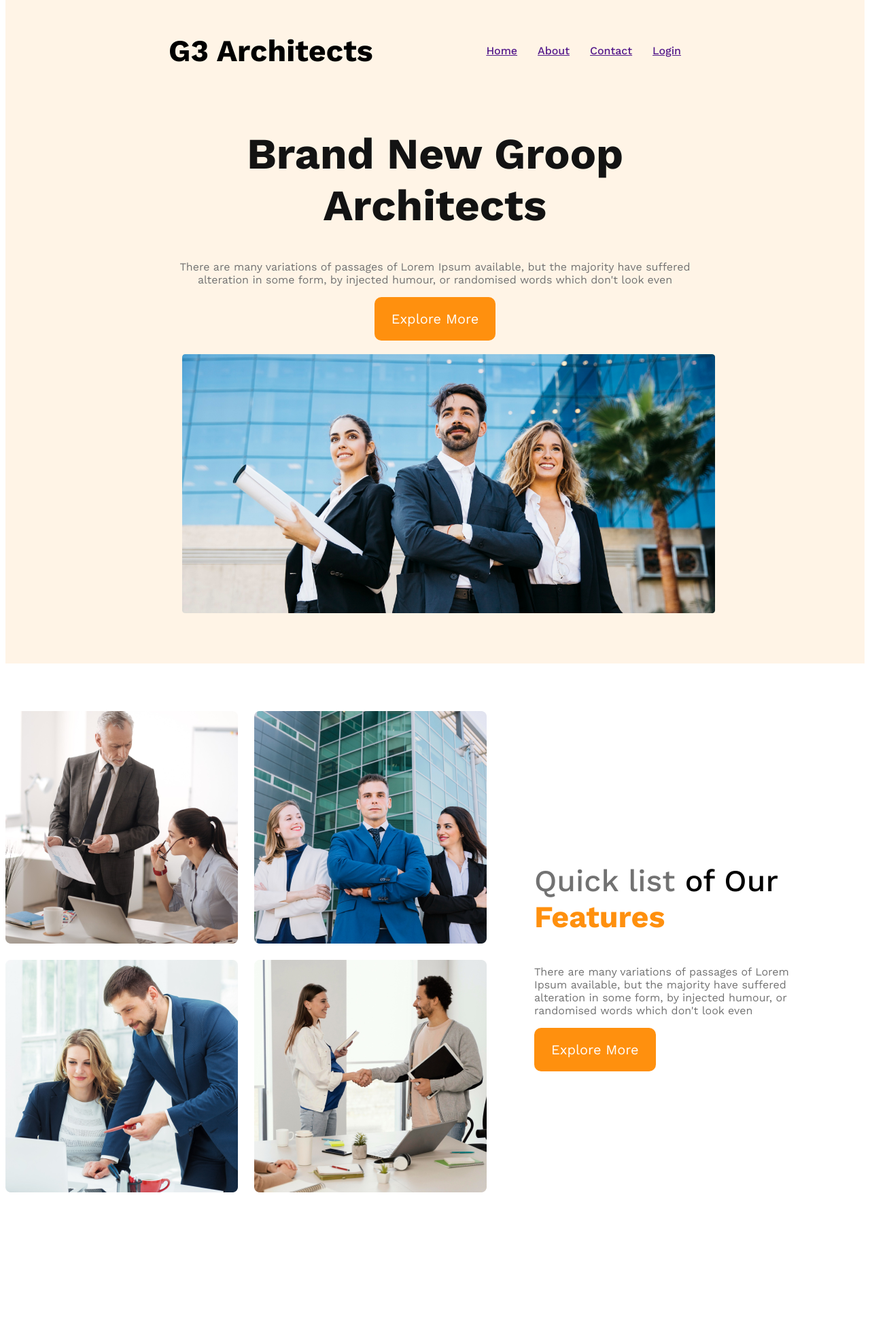
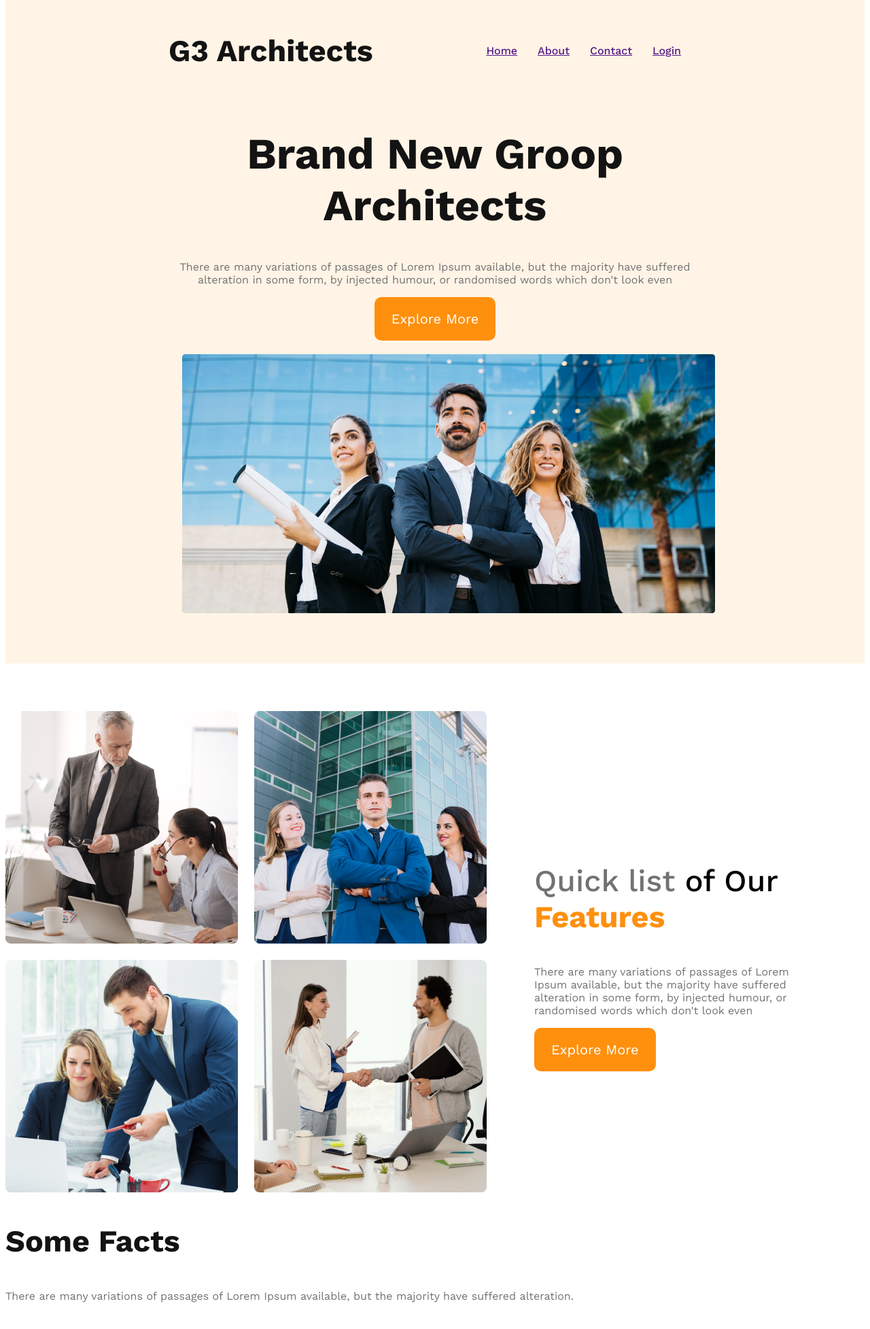
Before and after one commit to saidulislam28/architect-website, a plain HTML site: page index.html in a window 1280 px wide. Shown: the part 55-2010 px from the top of the page at 68% size. Before the commit the page ends 1879 px from the top, so only its background shows below. Drawn offline with nearby package versions, Linux system fonts and the light colour scheme.

Commit message:
started facts section

```diff
--- a/index.html
+++ b/index.html
@@ -9,7 +9,7 @@
 <body>
   <header>
     <nav>
-    <h3 class="nav-title">G3 Architects</h3>
+    <h3 class="section-title">G3 Architects</h3>
            <ul>
           <li><a href="">Home</a></li>
        <li><a href="">About</a></li>
@@ -51,6 +51,18 @@
 
 
 </section>
+<!-- features section -->
+
+<section class="features">
+
+
+</section>
+<!-- facts section -->
+<section class="facts">
+<h3 class="section-title">Some Facts</h3>
+<p class="text-light-gray">There are many variations of passages of Lorem Ipsum available, but the majority have suffered alteration.</p>
+
+</section>
  </main>
 
  <footer>
--- a/styles/architect.css
+++ b/styles/architect.css
@@ -21,14 +21,16 @@
   color:  #727272;
 }
 
+.section-title{
+  font-size: 2.8rem;
+  font-weight: 700;
+color: #131313;}
+
 
  /* header styles */
 
- .nav-title{
-  font-size: 2.8rem;
-  font-weight: 700;
 
- }
+
 
  header{
   background: rgba(255, 144, 14, 0.10);
@@ -136,6 +138,7 @@ main{
     padding-left: 20px;
 
 }
+}
 /* medium devices */
 @media screen and (min-width:576px) and (max-width:960px) {
   nav, .teams-container{
```
